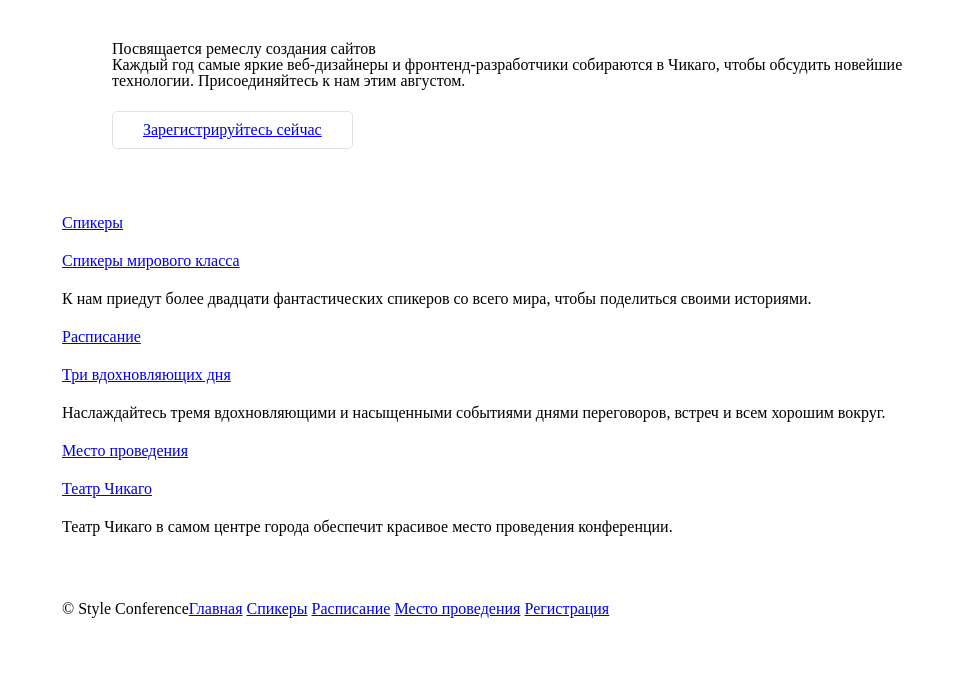
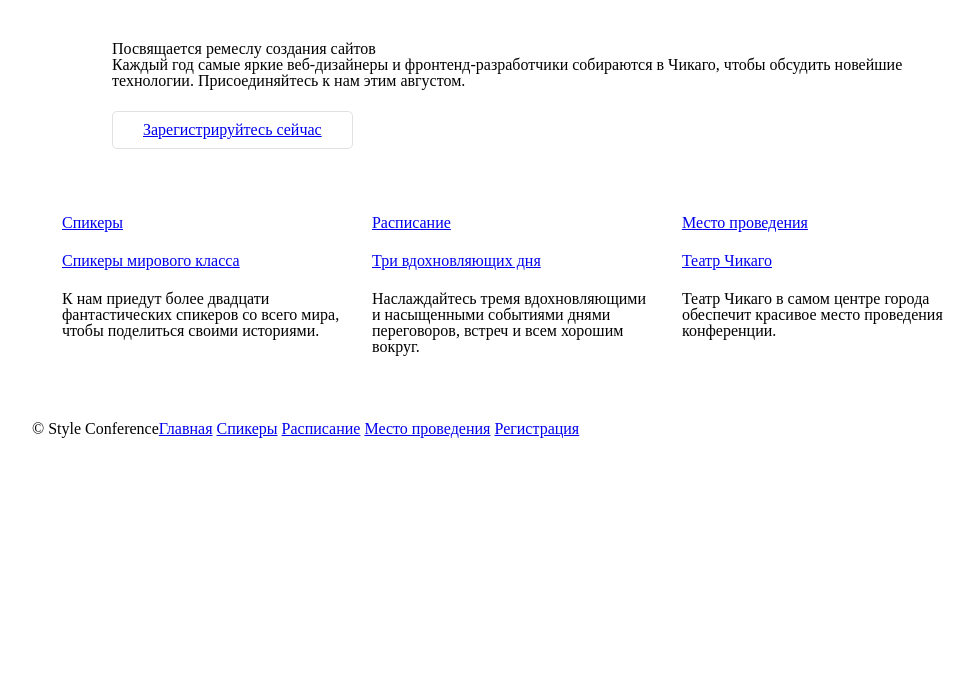
Before and after one commit to ovanse/study-stylesConference, a plain HTML site: page index.html in a window 1280 px wide. Shown: the part 101-800 px from the top of the page, without its empty margins (128-1102 px from the left). Drawn offline with Linux system fonts and the light colour scheme.

Commit message:
after float and inline-block:

```diff
--- a/assets/stylesheets/main.css
+++ b/assets/stylesheets/main.css
@@ -59,11 +59,33 @@ table {
   box-sizing: border-box;
 }
 
+.grid,
 .container {
   margin: 0 auto;
+  width: 960px;
+}
+
+.containter {
   padding-left: 30px;
   padding-right: 30px;
-  width: 960px;
+}
+
+.col-1-3,
+.col-2-3 {
+  display: inline-block;
+  vertical-align: top;
+}
+.grid,
+.col-1-3,
+.col-2-3 {
+  padding-left: 15px;
+  padding-right: 15px;
+}
+.col-1-3{
+  width: 33.33%;
+}
+.col-2-3 {
+  width: 66.66%;
 }
 
 /*
--- a/index.html
+++ b/index.html
@@ -24,28 +24,31 @@
       <p>Каждый год самые яркие веб-дизайнеры и фронтенд-разработчики собираются в Чикаго, чтобы обсудить новейшие технологии. Присоединяйтесь к нам этим августом.</p>
       <a class="btn btn-alt" href="register.html">Зарегистрируйтесь сейчас</a>
     </section>
-    <section class="container">
-      <section>
+    <section class="grid">
+      <!-- Спикеры -->
+      <section class="col-1-3">
         <a href="speakers.html">
           <h5>Спикеры</h5>
           <h3>Спикеры мирового класса</h3>
         </a>
         <p>К нам приедут более двадцати фантастических спикеров со всего мира, чтобы поделиться своими историями.</p>
-      </section>
-    </section>
-    <section class="container">
+      </section><!--
+        Расписание
+      --><section class="col-1-3">
         <a href="sсhedule.html">
           <h5>Расписание</h5>
           <h3>Три вдохновляющих дня</h3>
         </a>
         <p>Наслаждайтесь тремя вдохновляющими и насыщенными событиями днями переговоров, встреч и всем хорошим вокруг.</p>
-    </section>
-    <section class="container">
+      </section><!--
+        Место проведения
+      --><section class="col-1-3">
         <a href="venue.html">
           <h5>Место проведения</h5>
           <h3>Театр Чикаго</h3>
         </a>
         <p>Театр Чикаго в самом центре города обеспечит красивое место проведения конференции.</p>
+      </section>
     </section>
     <footer class="primary-footer container group">
       <small>&copy; Style Conference</small>
```
Lines whose indentation alone changed are shown as unchanged.
